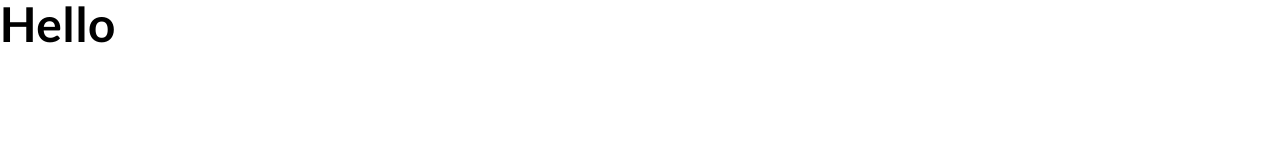
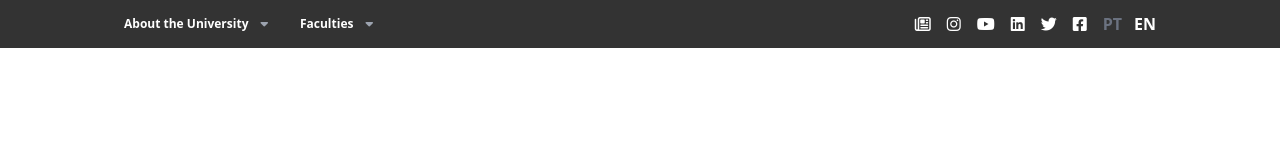
Before and after one commit to IGIRANEZAJosue/cloning-gate, a website: page index.html in a window 1280 px wide. Drawn offline with Linux system fonts and the light colour scheme.

Commit message:
Top banner

```diff
--- a/index.html
+++ b/index.html
@@ -9,8 +9,31 @@
 </head>
 <body>
    <!-- Top banner -->
-   <div class="flex ">
-      <h1 class="text-5xl font-bold font-Lato">Hello</h1>
+   <div class="flex items-center justify-between w-full text-white bg-[#333333] px-28">
+      <div class="flex items-center gap-8 text-xs font-semibold p-3">
+         <span class="flex items-center gap-3">
+            About the University
+            <i class="fa-solid fa-caret-down text-[12px] text-gray-400"></i>
+         </span>
+         <span class="flex items-center gap-3">
+            Faculties
+            <i class="fa-solid fa-caret-down text-[12px] text-gray-400"></i>
+         </span>
+      </div>
+      <div class="flex items-center gap-4 p-3">
+         <span class="flex gap-4 cursor-pointer">
+            <i class="fa-regular fa-newspaper"></i>
+            <i class="fa-brands fa-instagram"></i>
+            <i class="fa-brands fa-youtube"></i>
+            <i class="fa-brands fa-linkedin"></i>
+            <i class="fa-brands fa-twitter"></i>
+            <i class="fa-brands fa-square-facebook"></i>
+         </span>
+         <div class="flex gap-3 font-semibold">
+            <p class="text-gray-500">PT</p>
+            <p>EN</p>
+         </div>
+      </div>
    </div>
 
 </body>
```
Also changed, not shown: src/output.css.
